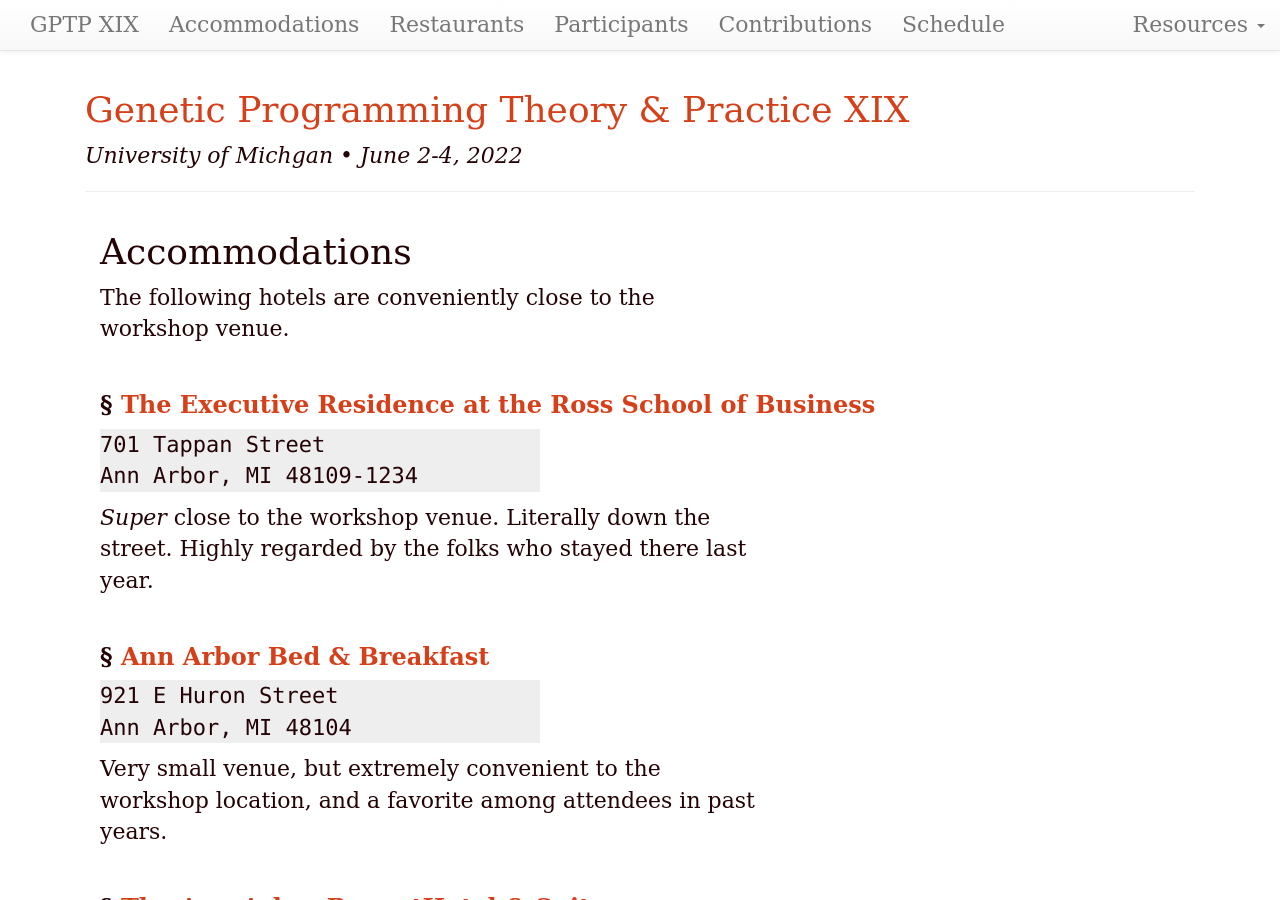
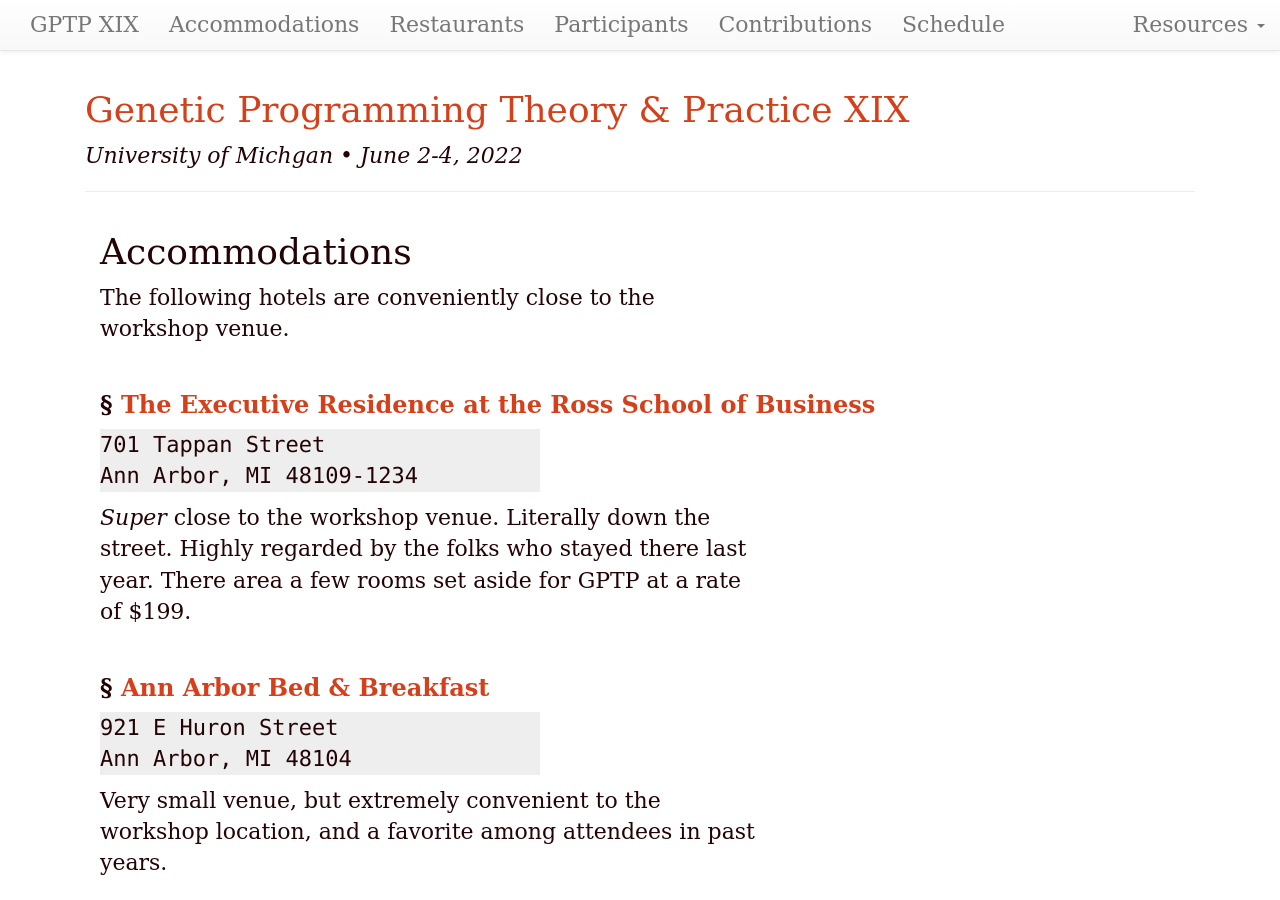
Before and after one commit to GPTP-workshop/gptp-workshop.github.io, a Jekyll site: the page built from accommodations.md, in a window 1280 px wide and 900 px high. Built offline with Jekyll 4.4.1, drawn with Linux system fonts in a browser that asks for light colours; our own code applies the rules of GitHub Pages for plain Markdown files; part of the change alters nothing that is shown; some of the changed text lies outside the part shown.

Commit message:
Update accommodations.md

```diff
--- a/accommodations.md
+++ b/accommodations.md
@@ -1,6 +1,6 @@
 ---
 layout: default
-updated: "Mar 27, 2022"
+updated: "Apr 1, 2022"
 roman: "XIX"
 dates: "June 2-4, 2022"
 ---
@@ -17,6 +17,7 @@ Ann Arbor, MI 48109-1234
 {: .address}
 
 _Super_ close to the workshop venue. Literally down the street. Highly regarded by the folks who stayed there last year.
+There area a few rooms set aside for GPTP at a rate of $199.
 
 ### [Ann Arbor Bed & Breakfast](http://annarborbedandbreakfast.com)
 
```
